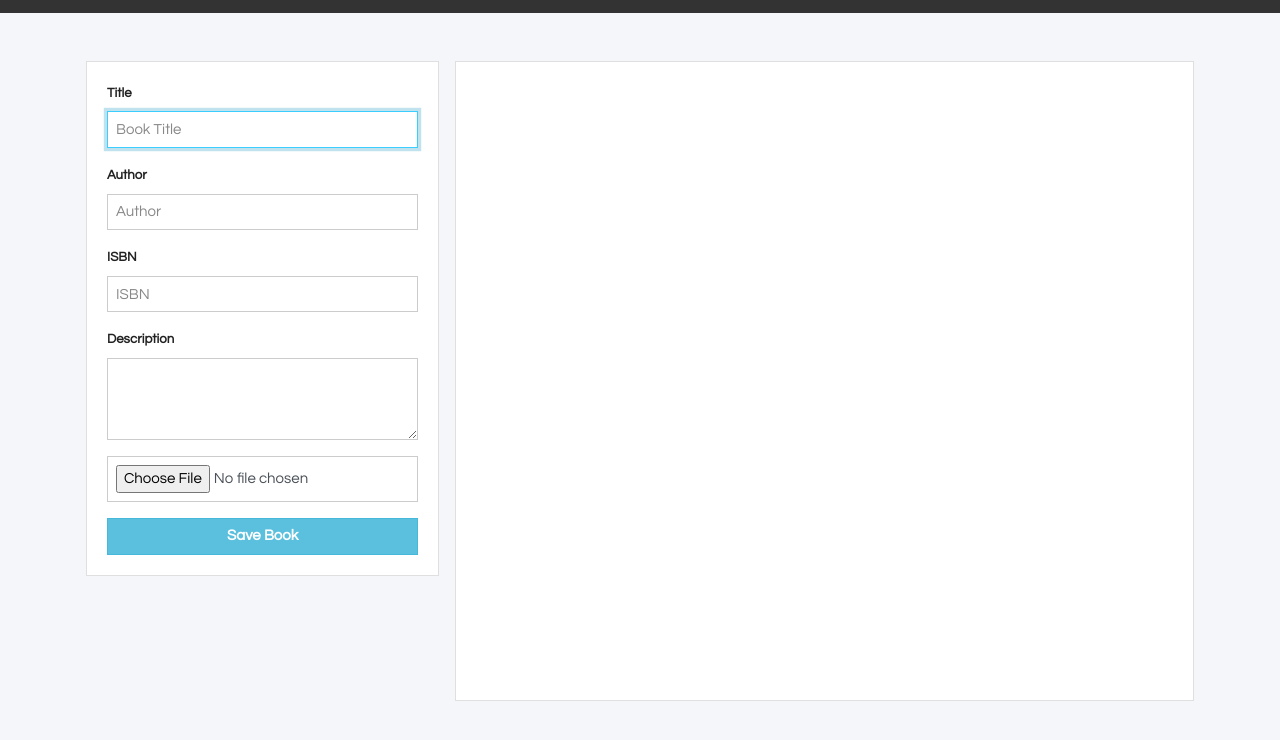
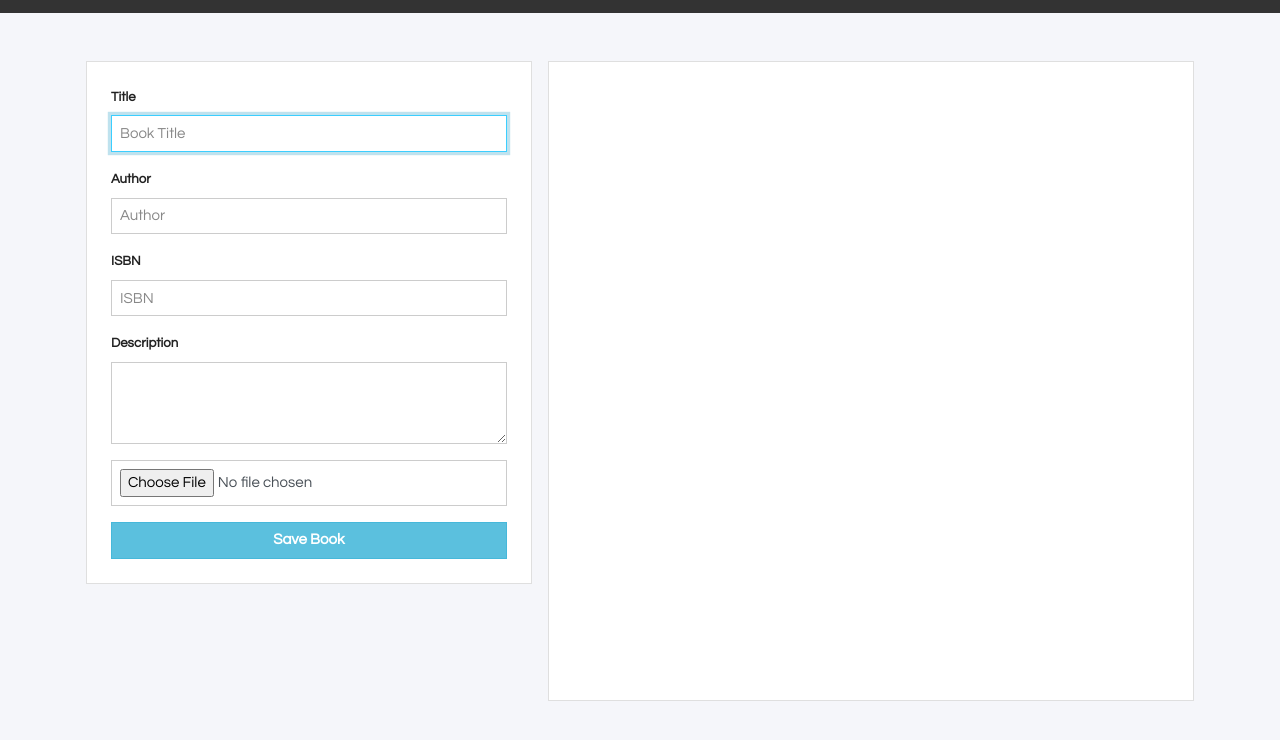
Before and after one commit to Oscarciurlizza/books-app, a website built with webpack: page frontend/index.html in a window 1280 px wide. Shown: the part 58-798 px from the top of the page. Built offline with nearby package versions, Linux system fonts and the light colour scheme; no server answers.

Commit message:
first commit

```diff
--- a/backend/database.js
+++ b/backend/database.js
@@ -1,7 +1,7 @@
 const moongose = require('mongoose');
 
 //Requerir variables de entorno
-console.log(process.env.MONGODB_URI)
+//console.log(process.env.MONGODB_URI)
 
 moongose.connect(process.env.MONGODB_URI, {
   useNewUrlParser: true
--- a/frontend/index.html
+++ b/frontend/index.html
@@ -23,9 +23,9 @@
   </nav>
   <div class="container">
     <div class="row">
-      <div class="vh-100 d-sm-flex d-grid gap-2 flex gap-5 justify-content-center flex-grow-1 my-5 px-sm-3 px-3">
-        <div class="col-md-4 pr-sm-3 px-0">
-          <form id="book-form" class="card card-body">
+      <div class="vh-100 d-md-flex d-grid gap-2 flex gap-5 justify-content-center flex-grow-1 my-5 px-md-3 px-3">
+        <div class="col-md-5 pr-md-3 px-0">
+          <form id="book-form" class="card p-4">
             <div class="mb-3">
               <label for="title" class="font-weight-bold">Title</label>
               <input type="text" id="title" class="form-control" placeholder="Book Title" autofocus>
@@ -50,7 +50,7 @@
             </button>
           </form>
         </div>
-        <div class="col-md-8 pl-sm-3 px-0 books-cards card mt-3 mt-sm-0" id="books-cards">
+        <div class="col-md-7 pl-md-4 px-0 books-cards card p-4 mt-3 mt-md-0" id="books-cards">
         </div>
       </div>
     </div>
```
Also changed, not shown: backend/public/index.html (+1 -1 lines), backend/public/js/bundle.js (+1 -1 lines), 1 other file.
